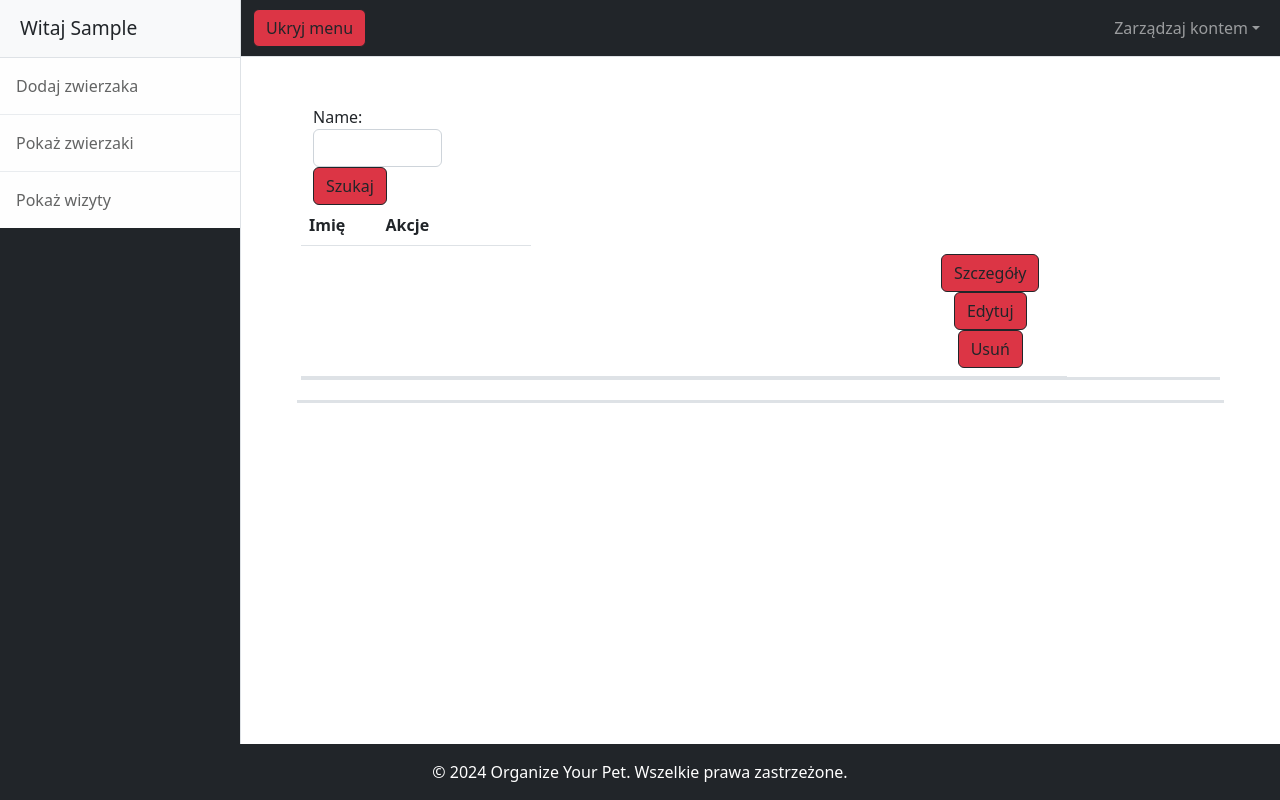
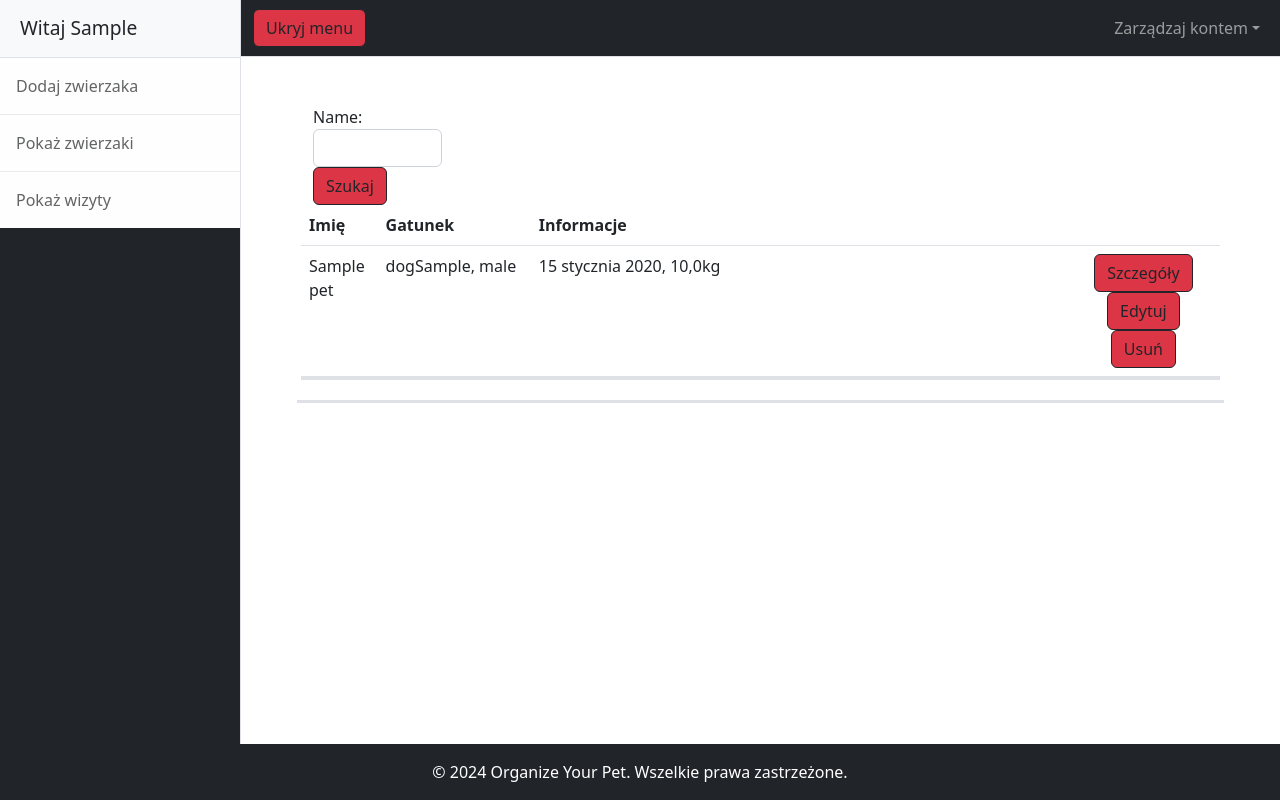
Before and after one commit to gilewskadominika/Organize-Your-Pet-, a Django app: page /organize_your_pet/pets/list/ in a window 1280 px wide. Run offline with Django 5.2, Linux system fonts and the light colour scheme; a user stored in the database is signed in; tables that the repository leaves empty hold one stand-in row (values such as "Sample post"); some libraries are stand-ins or nearby versions.

Commit message:
new migration, pet_list_view

```diff
--- a/organize_your_pet/forms.py
+++ b/organize_your_pet/forms.py
@@ -40,6 +40,7 @@
 
 
 
+
 class AddVisitForm(forms.ModelForm):
     class Meta:
         model = Visit
--- a/organize_your_pet/models.py
+++ b/organize_your_pet/models.py
@@ -16,7 +16,7 @@
         ('rodent', 'Rodent'),
         ('other', 'Other')
     ]
-    name = models.CharField(max_length=50)
+    name = models.CharField(max_length=50, blank=True)
     species = models.CharField(max_length=50, choices=SPECIES, default='other')
     other_species = models.TextField(blank=True, null=True)
     breed = models.CharField(max_length=50)
--- a/organize_your_pet/views.py
+++ b/organize_your_pet/views.py
@@ -57,21 +57,23 @@
 class PetsListView(LoginRequiredMixin, View):
     def get(self, request):
         pets = Pet.objects.filter(owner=request.user)
-        form = PetSearchForm()
+        form = PetSearchForm(request.GET)
         if form.is_valid():
             name = form.cleaned_data.get('name', '')
             pets = pets.filter(name__icontains=name)
         ctx = {'form': form, 'list_elements': pets}
-        return render(request, 'OYP/list_elements.html', ctx)
+        return render(request, 'OYP/pet_list_elements.html', ctx)
 
 
 class PetDetailView(LoginRequiredMixin, View):
     def get(self, request, pk):
-        return HttpResponse('szczegóły zwierzaka')
+        pet = Pet.objects.get(pk=pk)
+        ctx = {'pet': pet}
+        return render(request, 'OYP/pet_detail.html', ctx)
 
 
-class ModifyPetView(UserPassesTestMixin, View):
-    def get(self, request, pk):
+class ModifyPetView(LoginRequiredMixin, View):
+    def get(self, request):
         return HttpResponse('edytuj zwierzaka')
 
 
@@ -95,7 +97,7 @@
         return HttpResponse('info o wizycie')
 
 
-class VisitModifyView(UserPassesTestMixin, View):
+class VisitModifyView(LoginRequiredMixin, View):
     def get(self, request, pk):
         return HttpResponse('edytowanie info o konkretnej wizycie')
 
--- a/templates/OYP/list_elements.html
+++ /dev/null
@@ -1,48 +0,0 @@
-{% extends 'accounts/dashboard.html' %}
-{% load static %}
-{% block content %}
-    {% if form %}
-        <div class="col-md-2">
-            <form>
-                {{ form.as_div }}
-                <button class="btn btn-danger btn-outline-dark" type="button">Szukaj</button>
-            </form>
-        </div>
-    {% endif %}
-    <table class="table border-bottom schedules-content">
-        <thead>
-        <tr class="d-flex text-color-darker">
-            <th scope="col" class="col-1">Imię</th>
-            <th scope="col" class="col-2 center">Akcje</th>
-        </tr>
-        </thead>
-        <tbody class="text-color-lighter">
-            {% for element in list_elements %}
-        <tr class="d-flex">
-            <th scope="row" class="col-1">
-                <a>{{ pet.name }}</a>
-            </th>
-            <td class="col-7">
-                <a>{{ pet.species }}</a>
-            </td>
-            <td class="col-2 d-flex align-items-center justify-content-center flex-wrap">
-                <a class="btn btn-danger btn-outline-dark" href="{% url 'pet_info' pk=pet.pk %}" role="button">Szczegóły</a>
-                    <a class="btn btn-danger btn-outline-dark" href="{% url 'modify_pet' pk=pet.pk %}" role="button">Edytuj</a>
-                    <a class="btn btn-danger btn-outline-dark" href="{% url 'delete_pet' pk=pet.pk %}" role="button">Usuń</a>
-            </td>
-        </tr>
-        {% endfor %}
-        </tbody>
-    </table>
-{#    <ul class="list-group">#}
-{#        {% for element in list_elements %}#}
-{#            <li class="list-group-item"> {{ element }}#}
-{#                <div class="d-grid gap-2 d-md-flex justify-content-md-end">#}
-{#                    <a class="btn btn-danger btn-outline-dark" href="#" role="button">Szczegóły</a>#}
-{#                    <a class="btn btn-danger btn-outline-dark" href="#" role="button">Edytuj</a>#}
-{#                    <a class="btn btn-danger btn-outline-dark" href="#" role="button">Usuń</a>#}
-{#                </div>#}
-{#            </li>#}
-{#        {% endfor %}#}
-{#    </ul>#}
-{% endblock %}
--- /dev/null
+++ b/templates/OYP/pet_list_elements.html
@@ -0,0 +1,36 @@
+{% extends 'accounts/dashboard.html' %}
+{% load static %}
+{% block content %}
+    {% if form %}
+        <div class="col-md-2">
+            <form>
+                {{ form.as_div }}
+                <button class="btn btn-danger btn-outline-dark" type="button">Szukaj</button>
+            </form>
+        </div>
+    {% endif %}
+    <table class="table border-bottom schedules-content">
+        <thead>
+        <tr class="d-flex text-color-darker">
+            <th scope="col" class="col-1">Imię</th>
+            <th scope="col" class="col-2">Gatunek</th>
+            <th scope="col" class="col-7">Informacje</th>
+            <th scope="col" class="col-2"></th>
+        </tr>
+        </thead>
+        <tbody class="text-color-lighter">
+            {% for element in list_elements %}
+        <tr class="d-flex">
+            <td class="col-1">{{ element.name }}</td>
+            <td class="col-2">{{ element.species }}{{ element.other_species }}, {{ element.gender }}</td>
+            <td class="col-7">{{ element.birth_date }}, {{ element.weight }}kg</td>
+            <td class="col-2 d-flex align-items-center justify-content-center flex-wrap">
+                <a class="btn btn-danger btn-outline-dark" href="{% url 'pet_info' pk=element.pk %}" role="button">Szczegóły</a>
+                <a class="btn btn-danger btn-outline-dark" href="{% url 'modify_pet' pk=element.pk %}" role="button">Edytuj</a>
+                <a class="btn btn-danger btn-outline-dark" href="{% url 'delete_pet' pk=element.pk %}" role="button">Usuń</a>
+            </td>
+        </tr>
+        {% endfor %}
+        </tbody>
+    </table>
+{% endblock %}
--- a/templates/accounts/dashboard.html
+++ b/templates/accounts/dashboard.html
@@ -1,6 +1,6 @@
 {% load static %}
 <!DOCTYPE html>
-<html lang="en">
+<html lang="pl">
 <head>
     <meta charset="utf-8"/>
     <meta name="viewport" content="width=device-width, initial-scale=1, shrink-to-fit=no"/>
--- a/templates/home_page/base.html
+++ b/templates/home_page/base.html
@@ -1,6 +1,6 @@
 {% load static %}
 <!DOCTYPE html>
-<html lang="en">
+<html lang="pl">
     <head>
         <meta charset="utf-8" />
         <meta name="viewport" content="width=device-width, initial-scale=1, shrink-to-fit=no" />
```
Also changed, not shown: organize_your_pet/migrations/0001_initial.py, templates/OYP/pet_detail.html (added).
